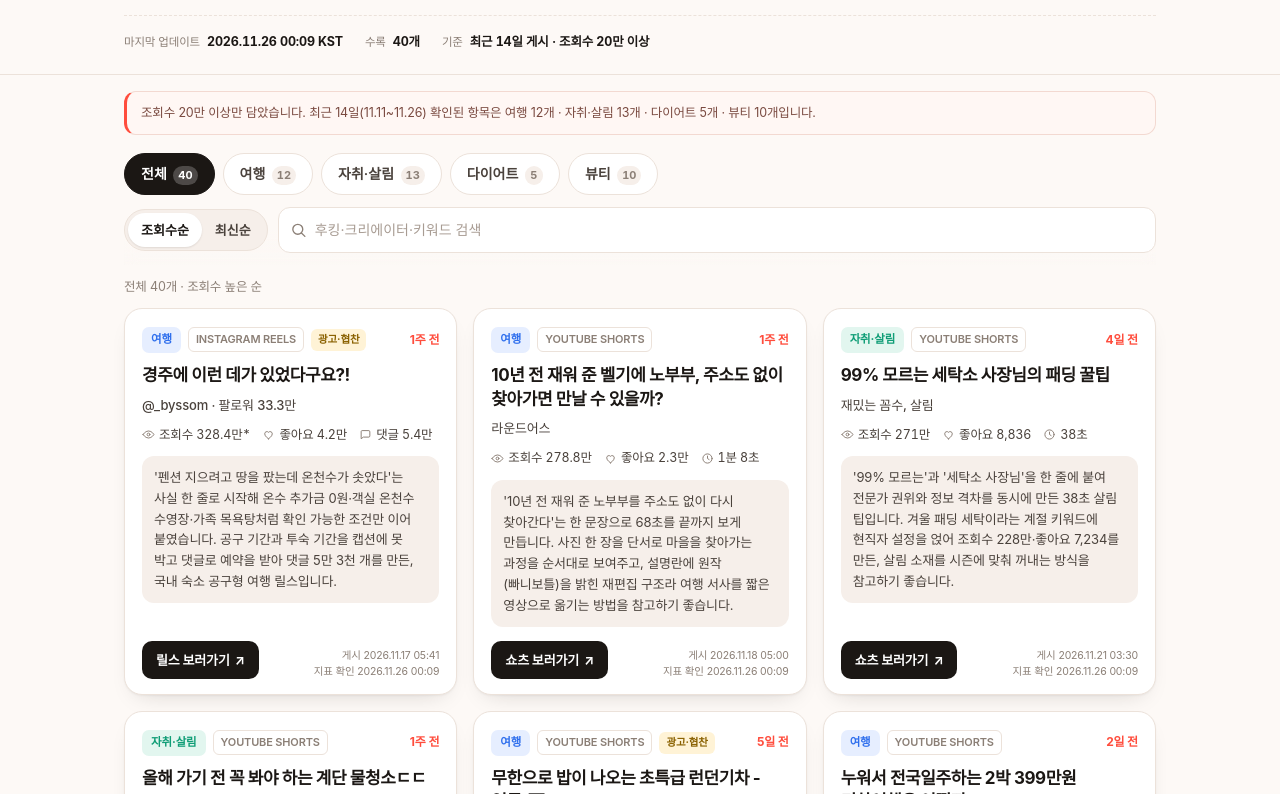
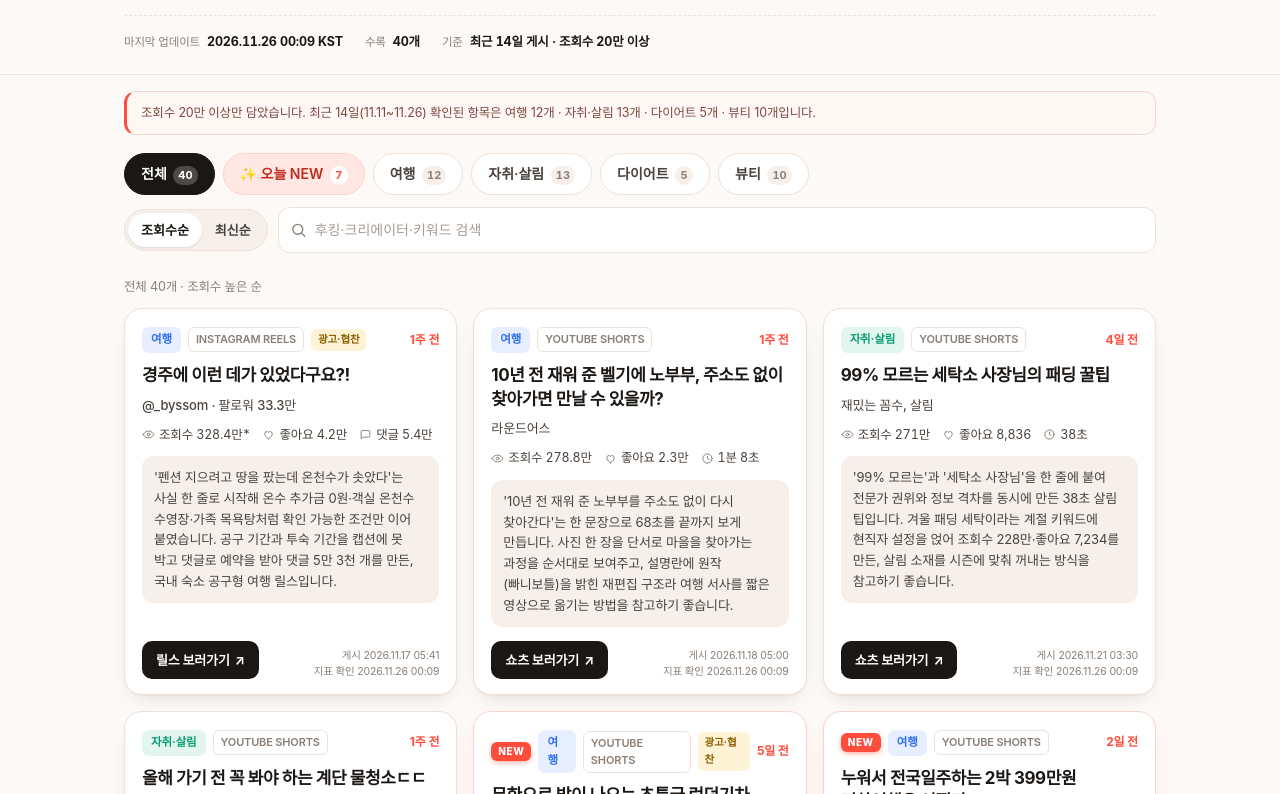
Before and after one commit to cindy954/Cindy-hot-reels-board, a plain HTML site: page index.html in a window 1280 px wide. Shown: the part 141-935 px from the top of the page. Drawn offline with Linux system fonts and the light colour scheme; a web font is replaced by a local one.

Commit message:
오늘 NEW 필터 탭·카드 NEW 배지 추가: 오늘 신규 7건에 addedDate 기록

```diff
--- a/app.js
+++ b/app.js
@@ -72,8 +72,33 @@
     return item.creator || "";
   }
 
+  // 오늘 NEW: 보드의 generatedAt 날짜와 addedDate가 같은 항목(또는 isNew: true)
+  function boardDateKey() {
+    if (!data) return "";
+    var src = data.generatedAt || data.verifiedAt || data.windowEnd || "";
+    return String(src).slice(0, 10);
+  }
+
+  function isNewItem(item) {
+    if (!item) return false;
+    if (item.isNew === true) return true;
+    var key = boardDateKey();
+    return !!key && !!item.addedDate && String(item.addedDate).slice(0, 10) === key;
+  }
+
+  function newDateLabel() {
+    var key = boardDateKey();
+    if (!key) return "오늘";
+    var p = key.split("-");
+    return p.length === 3 ? (+p[1]) + "." + (+p[2]) : key;
+  }
+
   function matches(item) {
-    if (state.category !== "전체" && item.category !== state.category) return false;
+    if (state.category === "NEW") {
+      if (!isNewItem(item)) return false;
+    } else if (state.category !== "전체" && item.category !== state.category) {
+      return false;
+    }
     if (!state.query) return true;
     var q = state.query.toLowerCase();
     var hay = [item.title, item.creator, item.handle, item.point, item.category].join(" ").toLowerCase();
@@ -97,6 +122,11 @@
 
     items.forEach(function (item) {
       var node = tpl.content.cloneNode(true);
+      var newBadge = node.querySelector(".new-badge");
+      if (newBadge && isNewItem(item)) {
+        newBadge.hidden = false;
+        node.querySelector(".card").classList.add("is-new");
+      }
       var badge = node.querySelector(".badge");
       badge.textContent = item.category;
       badge.setAttribute("data-cat", item.category);
@@ -139,10 +169,15 @@
     });
 
     empty.hidden = items.length !== 0;
+    empty.textContent = state.category === "NEW"
+      ? "오늘 새로 추가된 항목이 아직 없어요. 다음 업데이트 뒤에 다시 확인해 주세요."
+      : "조건에 맞는 릴스가 없어요. 다른 키워드로 찾아보세요.";
     resultLine.textContent = state.query
       ? "'" + state.query + "' 검색 결과 " + items.length + "개"
-      : (state.category === "전체" ? "전체 " : state.category + " ") + items.length + "개 · " +
-        (state.sort === "views" ? "조회수 높은 순" : "최근 게시 순");
+      : state.category === "NEW"
+        ? "오늘 NEW " + items.length + "개 · " + newDateLabel() + " 업데이트에서 새로 추가"
+        : (state.category === "전체" ? "전체 " : state.category + " ") + items.length + "개 · " +
+          (state.sort === "views" ? "조회수 높은 순" : "최근 게시 순");
   }
 
   function setData(payload) {
@@ -150,8 +185,11 @@
     document.getElementById("updated-at").textContent = stamp(payload.generatedAt, true) + " KST";
     document.getElementById("total-count").textContent = payload.reels.length + "개";
 
-    var counts = { "전체": payload.reels.length, "여행": 0, "자취·살림": 0, "다이어트": 0, "뷰티": 0 };
-    payload.reels.forEach(function (r) { counts[r.category] = (counts[r.category] || 0) + 1; });
+    var counts = { "전체": payload.reels.length, "NEW": 0, "여행": 0, "자취·살림": 0, "다이어트": 0, "뷰티": 0 };
+    payload.reels.forEach(function (r) {
+      counts[r.category] = (counts[r.category] || 0) + 1;
+      if (isNewItem(r)) counts["NEW"] += 1;
+    });
     [].forEach.call(document.querySelectorAll(".tab-count"), function (el) {
       el.textContent = counts[el.dataset.count] || 0;
     });
--- a/data/reels.json
+++ b/data/reels.json
@@ -65,7 +65,8 @@
       "durationSec": null,
       "url": "https://www.youtube.com/shorts/cMoXXop-NQQ",
       "ad": true,
-      "point": "'기차 안에서 밥이 무한으로 나온다'는 장면 하나를 제목에 세워 긴 여행기를 끝까지 보게 만듭니다. 런던에서의 경험을 먹는 장면 중심으로 묶고, 시차적응약 협찬은 설명란과 후반부에 따로 분리한 구성이라 장편 여행 콘텐츠를 숏폼 감각으로 잘라 쓰는 방식을 참고할 만합니다."
+      "point": "'기차 안에서 밥이 무한으로 나온다'는 장면 하나를 제목에 세워 긴 여행기를 끝까지 보게 만듭니다. 런던에서의 경험을 먹는 장면 중심으로 묶고, 시차적응약 협찬은 설명란과 후반부에 따로 분리한 구성이라 장편 여행 콘텐츠를 숏폼 감각으로 잘라 쓰는 방식을 참고할 만합니다.",
+      "addedDate": "2026-11-26"
     },
     {
       "id": "avsm8qHKYKE",
@@ -84,7 +85,8 @@
       "durationSec": null,
       "url": "https://www.youtube.com/shorts/avsm8qHKYKE",
       "ad": false,
-      "point": "'가격(2박 399만원)'과 '자세(누워서)'를 제목에 같이 박아 비싸지만 궁금한 구도를 만듭니다. 3인실 룸·부대시설로 시작해 남원·진주·경주·정동진 정차지를 시간순으로 따라가며 실제 룸 상태와 식사를 먼저 보여주는, 숙박형 기차 상품 리뷰의 좋은 참고 사례입니다."
+      "point": "'가격(2박 399만원)'과 '자세(누워서)'를 제목에 같이 박아 비싸지만 궁금한 구도를 만듭니다. 3인실 룸·부대시설로 시작해 남원·진주·경주·정동진 정차지를 시간순으로 따라가며 실제 룸 상태와 식사를 먼저 보여주는, 숙박형 기차 상품 리뷰의 좋은 참고 사례입니다.",
+      "addedDate": "2026-11-26"
     },
     {
       "id": "Xbbfi6Fq9k0",
@@ -122,7 +124,8 @@
       "durationSec": null,
       "url": "https://www.youtube.com/shorts/sBk_UEVgGkw",
       "ad": true,
-      "point": "'1박 2만원'이라는 가격 하나로 일본 료칸 숙소를 끝까지 보게 만듭니다. 노천탕·객실·식사처럼 예약 전에 궁금한 것만 순서대로 보여주고 '지금도 예약 가능'으로 행동을 닫는 가성비 숙소 릴스의 기본 구조이며, 설명란에는 협찬 링크가 함께 붙어 있습니다."
+      "point": "'1박 2만원'이라는 가격 하나로 일본 료칸 숙소를 끝까지 보게 만듭니다. 노천탕·객실·식사처럼 예약 전에 궁금한 것만 순서대로 보여주고 '지금도 예약 가능'으로 행동을 닫는 가성비 숙소 릴스의 기본 구조이며, 설명란에는 협찬 링크가 함께 붙어 있습니다.",
+      "addedDate": "2026-11-26"
     },
     {
       "id": "DfuNQmIhRHm",
@@ -388,7 +391,8 @@
       "durationSec": null,
       "url": "https://www.youtube.com/shorts/FBtW90Fyjmc",
       "ad": false,
-      "point": "레시피보다 사람을 앞세운 구성입니다. '82세 할머니'라는 숫자와 '쫀득쫀득'이라는 식감을 제목에 붙이고, 재료와 분량은 설명란에 정리해 영상은 손맛과 과정에 집중합니다. ep.135처럼 번호를 붙여 반복 시청을 만드는 집밥 시리즈 운영 방식도 참고할 만합니다."
+      "point": "레시피보다 사람을 앞세운 구성입니다. '82세 할머니'라는 숫자와 '쫀득쫀득'이라는 식감을 제목에 붙이고, 재료와 분량은 설명란에 정리해 영상은 손맛과 과정에 집중합니다. ep.135처럼 번호를 붙여 반복 시청을 만드는 집밥 시리즈 운영 방식도 참고할 만합니다.",
+      "addedDate": "2026-11-26"
     },
     {
       "id": "a3w4Fbav-z4",
@@ -426,7 +430,8 @@
       "durationSec": null,
       "url": "https://www.youtube.com/shorts/V-U1hNtcMiQ",
       "ad": false,
-      "point": "제목에서 정보도 약속도 다 빼고 '그냥 청소'만 남겼는데 60만 뷰가 붙은 사례입니다. 자극적인 편집 없이 손의 움직임과 소리만으로 끝까지 보게 만드는 생활 브이로그형 청소 콘텐츠로, 살림 계정이 매일 올릴 수 있는 가장 낮은 난이도의 포맷입니다."
+      "point": "제목에서 정보도 약속도 다 빼고 '그냥 청소'만 남겼는데 60만 뷰가 붙은 사례입니다. 자극적인 편집 없이 손의 움직임과 소리만으로 끝까지 보게 만드는 생활 브이로그형 청소 콘텐츠로, 살림 계정이 매일 올릴 수 있는 가장 낮은 난이도의 포맷입니다.",
+      "addedDate": "2026-11-26"
     },
     {
       "id": "Dfvp6T9zWYY",
@@ -502,7 +507,8 @@
       "durationSec": null,
       "url": "https://www.youtube.com/shorts/H88wuH5xHt0",
       "ad": false,
-      "point": "러닝파와 헬스파를 '10년 뒤 검진 결과'로 붙여 세우는 A/B 비교 구도입니다. '더 빨리 늙는 몸은?'으로 정답을 미루고 심장 모양·혈관 나이·피로 골절처럼 확인 가능한 지표를 하나씩 보여줘, 운동 콘텐츠를 체험담이 아닌 정보성으로 끌고 가는 방식을 참고할 만합니다."
+      "point": "러닝파와 헬스파를 '10년 뒤 검진 결과'로 붙여 세우는 A/B 비교 구도입니다. '더 빨리 늙는 몸은?'으로 정답을 미루고 심장 모양·혈관 나이·피로 골절처럼 확인 가능한 지표를 하나씩 보여줘, 운동 콘텐츠를 체험담이 아닌 정보성으로 끌고 가는 방식을 참고할 만합니다.",
+      "addedDate": "2026-11-26"
     },
     {
       "id": "DftZG5OOAky",
@@ -616,7 +622,8 @@
       "durationSec": null,
       "url": "https://www.instagram.com/p/Df9SZ25RHw4/",
       "ad": false,
-      "point": "결과를 먼저 보여주고 '성공인가요?'라고 물어 판단을 댓글로 넘기는 커버 메이크업 전환 릴스입니다. 완성된 얼굴을 한 번에 보여준 뒤 비포로 돌아가는 구성이라, 저장보다 댓글 반응을 부르는 데 초점을 둔 메이크업 콘텐츠로 참고할 만합니다."
+      "point": "결과를 먼저 보여주고 '성공인가요?'라고 물어 판단을 댓글로 넘기는 커버 메이크업 전환 릴스입니다. 완성된 얼굴을 한 번에 보여준 뒤 비포로 돌아가는 구성이라, 저장보다 댓글 반응을 부르는 데 초점을 둔 메이크업 콘텐츠로 참고할 만합니다.",
+      "addedDate": "2026-11-26"
     },
     {
       "id": "Dfts1YOxqEE",
--- a/index.html
+++ b/index.html
@@ -10,7 +10,7 @@
   <meta property="og:description" content="수강생 전용 데일리 릴스 레퍼런스 · 최근 14일 · 조회수 20만 이상" />
   <link rel="preconnect" href="https://cdn.jsdelivr.net" />
   <link rel="stylesheet" href="https://cdn.jsdelivr.net/gh/orioncactus/pretendard@v1.3.9/dist/web/variable/pretendardvariable-dynamic-subset.min.css" />
-  <link rel="stylesheet" href="styles.css?v=20261123a" />
+  <link rel="stylesheet" href="styles.css?v=20261126a" />
 </head>
 <body>
   <header class="site-header">
@@ -43,6 +43,7 @@
     <section class="controls" aria-label="보드 필터">
       <div class="tabs" id="tabs" role="tablist" aria-label="카테고리">
         <button class="tab is-active" role="tab" aria-selected="true" data-cat="전체">전체 <span class="tab-count" data-count="전체">0</span></button>
+        <button class="tab tab-new" role="tab" aria-selected="false" data-cat="NEW">✨ 오늘 NEW <span class="tab-count" data-count="NEW">0</span></button>
         <button class="tab" role="tab" aria-selected="false" data-cat="여행">여행 <span class="tab-count" data-count="여행">0</span></button>
         <button class="tab" role="tab" aria-selected="false" data-cat="자취·살림">자취·살림 <span class="tab-count" data-count="자취·살림">0</span></button>
         <button class="tab" role="tab" aria-selected="false" data-cat="다이어트">다이어트 <span class="tab-count" data-count="다이어트">0</span></button>
@@ -74,6 +75,7 @@
         <summary>이 보드는 이렇게 만들었어요</summary>
         <div class="notes-body">
           <p>최근 14일(2026.11.12~11.26 KST) 안에 게시된 한국어 숏폼 가운데 <strong>조회수 20만 이상</strong>만 담았습니다. 그 아래 항목은 숫자를 채우려고 넣지 않았습니다. 수록된 40개는 모두 11.26에 원본에서 조회수를 다시 확인한 값입니다.</p>
+          <p><strong>✨ 오늘 NEW</strong> 탭은 오늘 업데이트에서 새로 추가된 항목만 모아 보여줍니다. 오늘 새로 들어온 카드에는 다른 탭에서도 <strong>NEW</strong> 배지가 붙어요.</p>
           <p>인스타그램 릴스 조회수는 인스타그램 원본(게시물·임베드)에서 확인한 재생 수를 씁니다. 좋아요·댓글·게시 시각도 인스타그램 원본에서 직접 읽었고, 좋아요를 숨긴 계정은 '비공개'로 표시합니다. 후보를 추리는 데 쓰는 트래커 하입나우(hypenow) 집계는 11.22 게시분까지만 갱신되고 원본보다 크게 잡히는 경향이 있어(예: 트래커 19.1만 vs 원본 6.8만) 후보 단계에서만 쓰고, 카드 숫자는 원본 재생 수로 통일했습니다.</p>
           <p>유튜브 쇼츠는 영상 페이지에서 조회수와 게시 시각을 직접 확인했습니다.</p>
           <p>이번 14일 구간에서 확인된 20만 뷰 이상 한국어 항목은 여행 12개 · 자취·살림 13개 · 다이어트 5개 · 뷰티 10개, 모두 40개입니다. 다이어트와 자취·여행은 이 구간에 원본 조회수 20만을 넘긴 인스타 릴스가 적어 유튜브 쇼츠로 보완했고, 숫자를 채우려고 기준 아래 항목을 넣지는 않았습니다. 11.11 게시로 기간이 지난 6건은 빼고, 11.19~11.23에 올라온 유튜브 쇼츠 6건과 11.20 인스타 릴스 1건을 새로 넣었습니다.</p>
@@ -94,6 +96,7 @@
   <template id="card-template">
     <article class="card">
       <div class="card-top">
+        <span class="new-badge" hidden>NEW</span>
         <span class="badge"></span>
         <span class="platform"></span>
         <span class="ad" hidden>광고·협찬</span>
@@ -110,6 +113,6 @@
     </article>
   </template>
 
-  <script src="app.js?v=20261123a"></script>
+  <script src="app.js?v=20261126a"></script>
 </body>
 </html>
--- a/styles.css
+++ b/styles.css
@@ -159,6 +159,32 @@ h1 {
   color: #fff;
 }
 
+/* 오늘 NEW 탭 */
+.tab-new {
+  border-color: #ffd3ca;
+  background: var(--accent-soft);
+  color: #c22b1c;
+}
+
+.tab-new:hover { border-color: var(--accent); }
+
+.tab-new .tab-count {
+  background: #fff;
+  color: var(--accent);
+}
+
+.tab-new.is-active {
+  background: linear-gradient(135deg, #ff6a44 0%, var(--accent) 58%, #f23a6b 100%);
+  border-color: transparent;
+  color: #fff;
+  box-shadow: 0 7px 16px -9px rgba(255, 77, 61, .9);
+}
+
+.tab-new.is-active .tab-count {
+  background: rgba(255, 255, 255, .26);
+  color: #fff;
+}
+
 .controls-row {
   display: flex;
   gap: 10px;
@@ -278,6 +304,11 @@ h1 {
   }
 }
 
+.card.is-new {
+  border-color: #f8d6cd;
+  box-shadow: 0 1px 2px rgba(255, 77, 61, .07), 0 12px 26px -16px rgba(255, 77, 61, .45);
+}
+
 .card-top {
   display: flex;
   align-items: center;
@@ -297,6 +328,18 @@ h1 {
 .badge[data-cat="자취·살림"] { color: var(--living); background: var(--living-soft); }
 .badge[data-cat="다이어트"] { color: var(--diet); background: var(--diet-soft); }
 .badge[data-cat="뷰티"] { color: var(--beauty); background: var(--beauty-soft); }
+
+.new-badge {
+  padding: 3px 7px;
+  border-radius: 6px;
+  background: var(--accent);
+  color: #fff;
+  font-size: 10px;
+  font-weight: 800;
+  letter-spacing: .06em;
+  line-height: 1.35;
+  box-shadow: 0 2px 6px -2px rgba(255, 77, 61, .75);
+}
 
 .platform {
   font-size: 11px;
```
